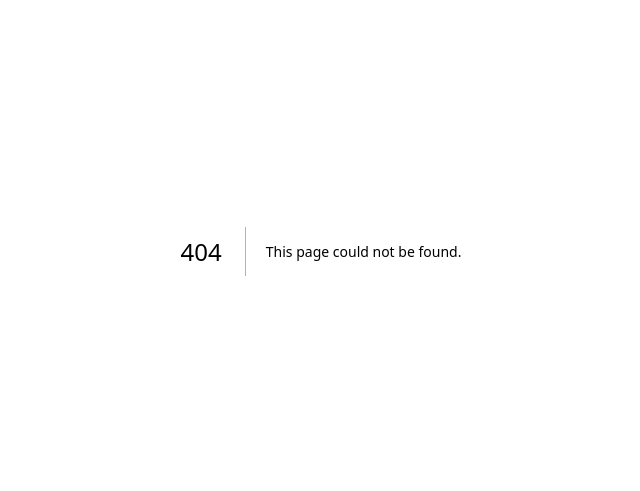
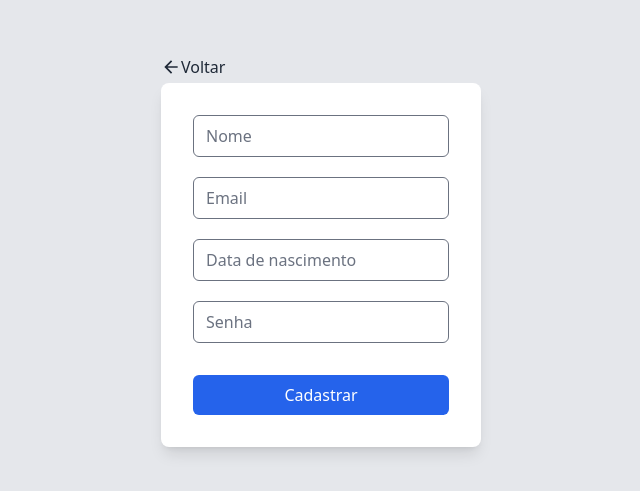
Before and after one commit to bruno-mesquita/vipreal-frontend, a Next.js app: page /auth/register in a window 1280 px wide. Before the commit this address had no page. Shown: the part 149-640 px from the top of the page, without its empty margins (319-959 px from the left). Built offline with nearby package versions, Linux system fonts and the light colour scheme.

Commit message:
feat: tela de cadastro

```diff
--- a/package.json
+++ b/package.json
@@ -21,11 +21,13 @@
     "react-dom": "18.2.0",
     "react-hook-form": "^7.41.3",
     "react-icons": "^4.7.1",
+    "react-input-mask": "^2.0.4",
     "typescript": "4.9.4",
     "zod": "^3.20.2"
   },
   "devDependencies": {
     "@tailwindcss/forms": "^0.5.3",
+    "@types/react-input-mask": "^3.0.2",
     "autoprefixer": "^10.4.13",
     "eslint-config-prettier": "^8.6.0",
     "eslint-plugin-prettier": "^4.2.1",
--- /dev/null
+++ b/src/pages/auth/register.tsx
@@ -0,0 +1,129 @@
+import Head from 'next/head';
+import Link from 'next/link';
+import { useForm, type SubmitHandler } from 'react-hook-form';
+import { z } from 'zod';
+import { zodResolver } from '@hookform/resolvers/zod';
+import { ImSpinner8 } from 'react-icons/im';
+import InputMask from 'react-input-mask';
+import { MdArrowBack } from 'react-icons/md';
+
+const schema = z.object({
+  name: z.string(),
+  email: z.string().email('Email invalido!'),
+  birthDate: z
+    .string()
+    .refine((val) => {
+      if (!val) return false;
+      const [, , year] = val.split('/');
+      const result = Math.abs(
+        Number(year.replaceAll('_', '')) - new Date().getFullYear()
+      );
+      return result >= 18;
+    }, 'Você deve ter 18 anos ou mais!')
+    .transform((val) => {
+      const [day, month, year] = val.split('/');
+      return new Date(Number(year), Number(month), Number(day));
+    }),
+  password: z.string().min(8, 'A senha teve ter no minimo 8 caracteres'),
+});
+
+type Input = z.input<typeof schema>;
+
+export default function Register() {
+  const {
+    register,
+    handleSubmit,
+    formState: { isSubmitting, errors },
+  } = useForm<Input>({ resolver: zodResolver(schema) });
+
+  const onValid: SubmitHandler<Input> = (input) => {
+    const output = schema.parse(input);
+  };
+
+  return (
+    <>
+      <Head>
+        <title>Vip Real | Cadastro</title>
+      </Head>
+      <main className="bg-gray-200 w-full h-[100vh] justify-center flex flex-col items-center">
+        <div className="w-1/4">
+          <Link
+            href="/auth/login"
+            className="self-start flex items-center text-gray-800 font-medium mb-1"
+          >
+            <MdArrowBack className="fill-gray-800" size={20} />
+            Voltar
+          </Link>
+          <form
+            onSubmit={handleSubmit(onValid)}
+            className="flex flex-col items-center w-full bg-white rounded-lg p-8 shadow-lg"
+          >
+            <label className="mb-5 w-full">
+              <input
+                {...register('name', { required: true })}
+                placeholder="Nome"
+                type="text"
+                className="rounded-md w-full"
+              />
+              {errors.name && (
+                <p role="alert" className="text-red-700">
+                  {errors.name?.message}
+                </p>
+              )}
+            </label>
+            <label className="mb-5 w-full">
+              <input
+                {...register('email', { required: true })}
+                placeholder="Email"
+                type="text"
+                className="rounded-md w-full"
+              />
+              {errors.email && (
+                <p role="alert" className="text-red-700">
+                  {errors.email?.message}
+                </p>
+              )}
+            </label>
+            <label className="mb-5 w-full">
+              <InputMask
+                mask="99/99/9999"
+                {...register('birthDate', { required: true })}
+                placeholder="Data de nascimento"
+                type="text"
+                className="rounded-md w-full"
+              />
+              {errors.birthDate && (
+                <p role="alert" className="text-red-700">
+                  {errors.birthDate?.message}
+                </p>
+              )}
+            </label>
+            <label className="w-full">
+              <input
+                {...register('password', { required: true })}
+                placeholder="Senha"
+                type="password"
+                className="rounded-md w-full"
+              />
+              {errors.password && (
+                <p role="alert" className="text-red-700">
+                  {errors.password?.message}
+                </p>
+              )}
+            </label>
+            <button
+              disabled={isSubmitting}
+              className="bg-blue-600 w-full flex items-center justify-center text-white font-medium py-2 rounded-md hover:bg-blue-800  transition mt-8 disabled:opacity-60 disabled:cursor-not-allowed disabled:hover:bg-blue-600"
+            >
+              {isSubmitting ? (
+                <ImSpinner8 size={18} className="animate-spin self-center" />
+              ) : (
+                'Cadastrar'
+              )}
+            </button>
+          </form>
+        </div>
+      </main>
+    </>
+  );
+}
```
Also changed, not shown: 1 other file (tests, documents, lock files or other folders).
